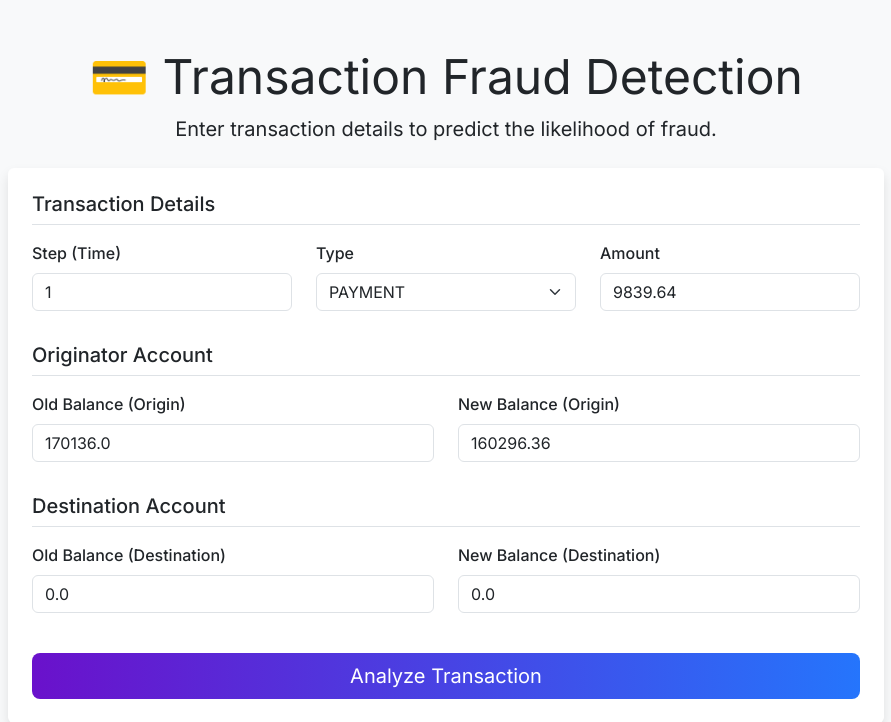
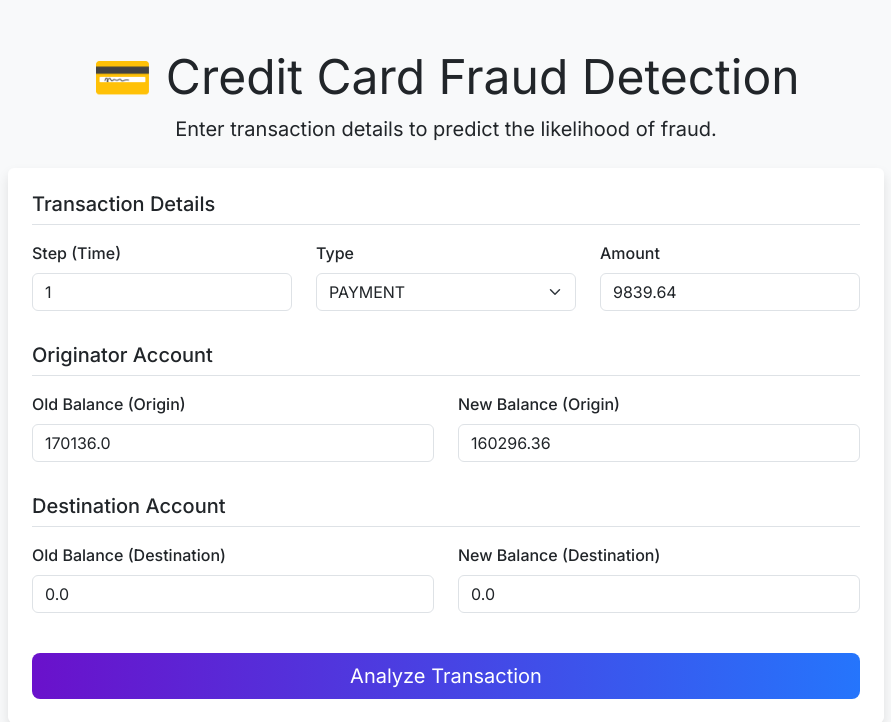
Before and after one commit to Sukrita2004/lastone, a Flask app: page / in a window 1280 px wide. Shown: the top 722 px of the page, without its empty margins (194-1085 px from the left). Run offline with Flask 3, Linux system fonts and the light colour scheme.

Commit message:
Update index.html

```diff
--- a/templates/index.html
+++ b/templates/index.html
@@ -24,7 +24,7 @@
 <body>
     <div class="container my-5">
         <div class="text-center mb-4">
-            <h1 class="display-5">💳 Transaction Fraud Detection</h1>
+            <h1 class="display-5">💳 Credit Card Fraud Detection</h1>
             <p class="lead">Enter transaction details to predict the likelihood of fraud.</p>
         </div>
 
```
